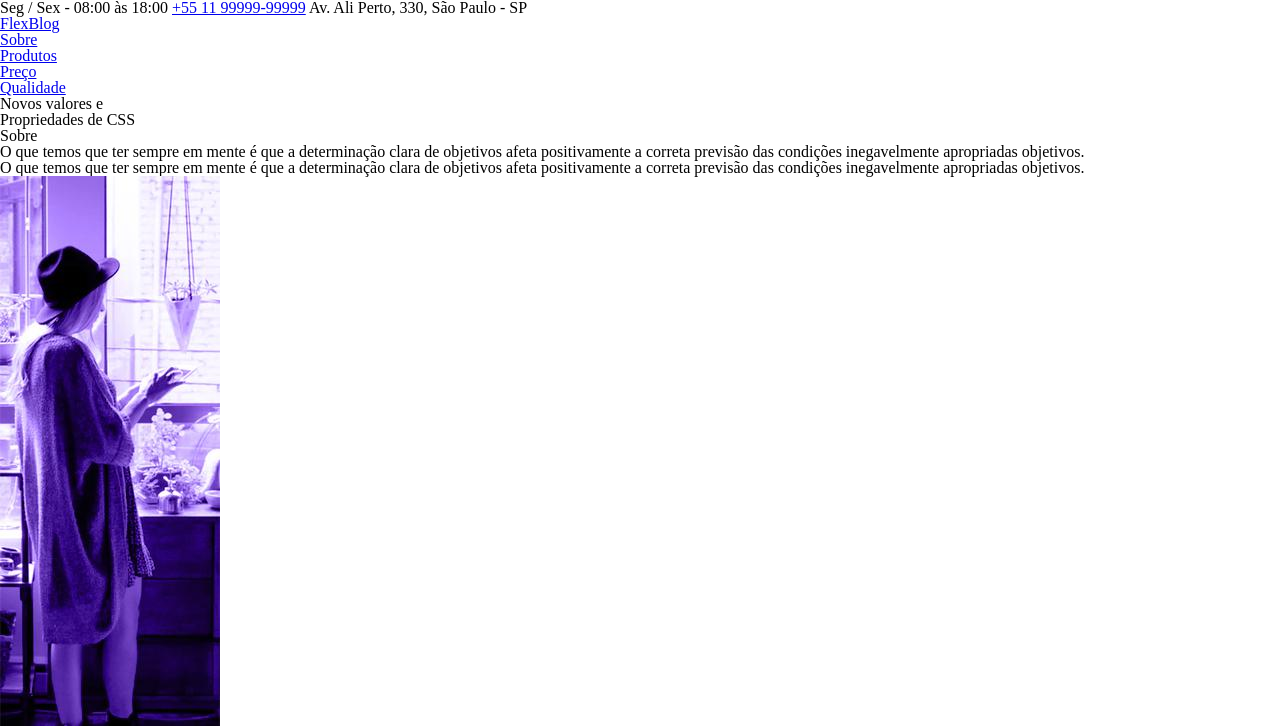
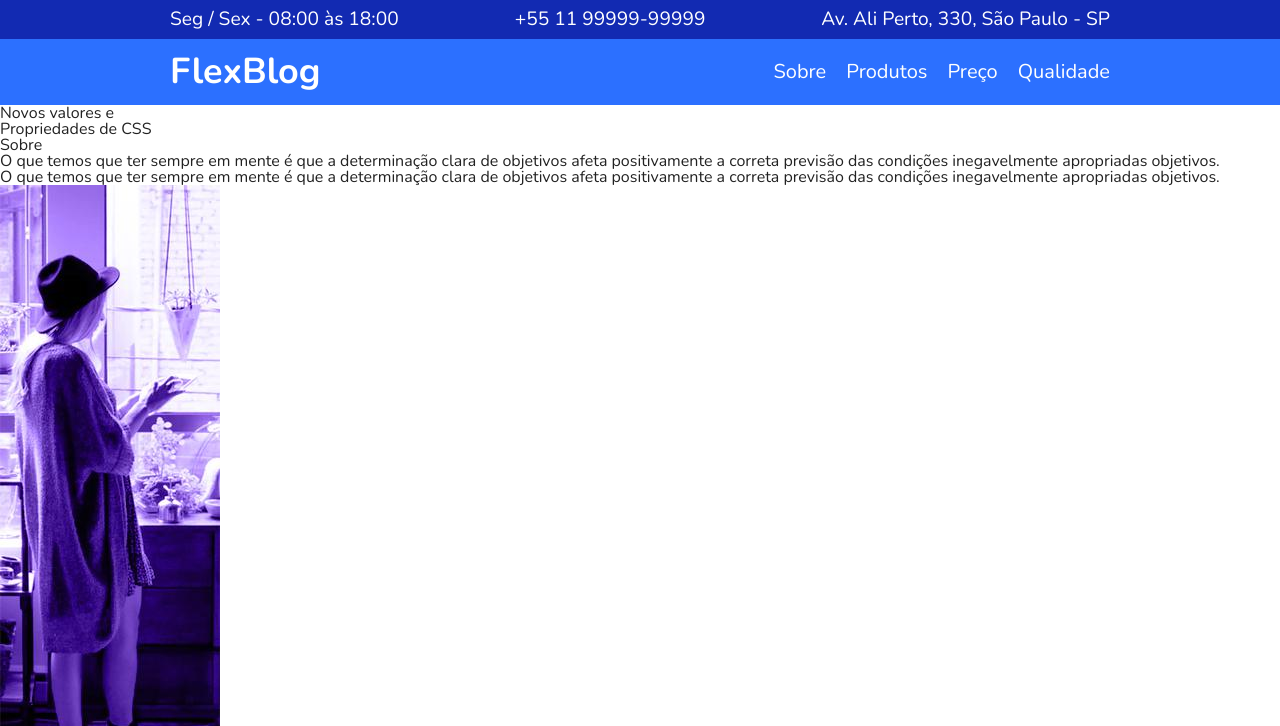
Before and after one commit to RenanSucs/Flex-Blog, a plain HTML site: page index.html in a window 1280 px wide. Shown: the top 726 px of the page. Drawn offline with nearby package versions, Linux system fonts and the light colour scheme; a web font is replaced by a local one.

Commit message:
css header

```diff
--- a/css/index.css
+++ b/css/index.css
@@ -0,0 +1,76 @@
+body{
+    font-family:'Nunito', cursive, Arial;
+    color: #222;
+}
+
+img{
+    display: block;
+    max-width: 100%;
+}
+
+*{
+    box-sizing: border-box;
+}
+
+.superinfo-bg{
+    background:#122ab2;
+    color: white;
+}
+
+.superinfo{
+    max-width: 960px;
+    margin: 0 auto;
+    display: flex;
+    justify-content: space-between;
+    flex-wrap: wrap;
+    font-size: 1.2em;
+    padding-top: 10px;
+}
+
+.superinfo span, .superinfo a{
+    margin: 0 10px 10px 10px;
+}
+
+.superinfo a{
+    color: white;
+    text-decoration: none;
+}
+
+.menu-bg{
+    background: #2c70ff;
+}
+
+.menu{
+    max-width: 960px;
+    margin: 0 auto;
+    padding: 15px 0;
+    display: flex;
+    flex-wrap: wrap;
+    justify-content: space-between;
+    align-items: center;
+}
+
+.menu a{
+    color:white;
+    text-decoration: none;
+}
+
+.menu-logo{
+    font-size:2.25em;
+    font-weight: bold;
+    margin: 0 10px;
+}
+
+.menu-nav ul{
+    display: flex;
+    flex-wrap: wrap;
+}
+
+.menu-nav a{
+    font-size: 1.25em;
+    padding: 10px;
+}
+
+.menu-nav a:hover{
+    color: #122ab2;
+}
--- a/index.html
+++ b/index.html
@@ -6,12 +6,11 @@
         <meta name="viewport" content="width=device-width, initial-scale=1, shrink-to-fit=no">
         <link rel="stylesheet" href="css/reset.css">
         <link href="https://fonts.googleapis.com/css?family=Love+Ya+Like+A+Sister|Nunito:400,400i,700" rel="stylesheet">
-        <link rel="stylesheet" href="css/index.css"> <!--font-family: 'Love Ya Like A Sister', cursive;
-                                                         font-family: 'Nunito', sans-serif;-->
+        <link rel="stylesheet" href="css/index.css">
     </head>
     <body>
         <div class="superinfo-bg">
-            <div class="superinfo-bg">
+            <div class="superinfo">
                 <span>Seg / Sex - 08:00 às 18:00</span>
                 <a href="tel:+5511 99999-9999">+55 11 99999-99999</a>
                 <span>Av. Ali Perto, 330, São Paulo - SP</span>
@@ -22,7 +21,7 @@
                 <div class="menu-logo">
                     <a href="#">FlexBlog</a>
                 </div>
-                <nav>
+                <nav class="menu-nav">
                     <ul>
                         <li><a href="#Sobre">Sobre</a></li>
                         <li><a href="#Produtos">Produtos</a></li>
```
